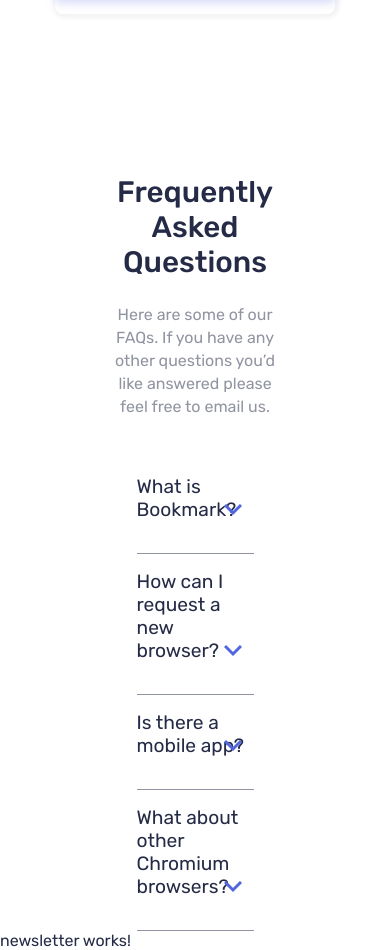
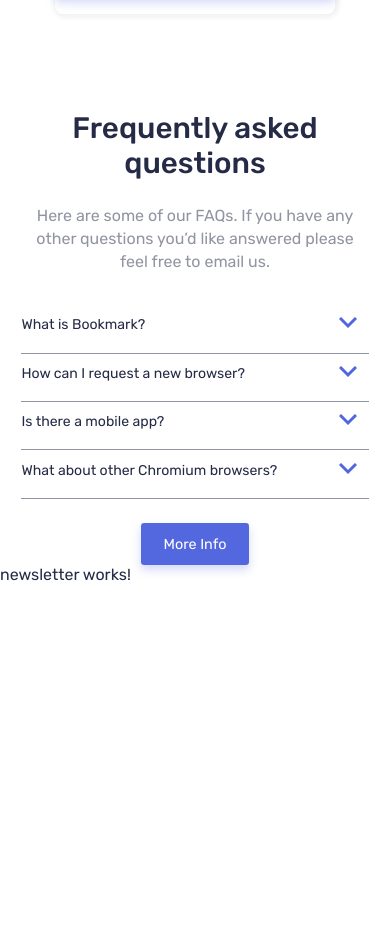
Before and after one commit to JungleGiu/Angular-clone, an Angular app: page / in a window 390 px wide. Shown: the part 2781-3731 px from the top of the page. After the commit the page ends 3365 px from the top, so only its background shows below. Built offline with nearby package versions, Linux system fonts and the light colour scheme.

Commit message:
finished mobile and desktop layout, still polishing details

```diff
--- a/src/app/sections/faq/faq.html
+++ b/src/app/sections/faq/faq.html
@@ -1,7 +1,7 @@
 <section id="faq" class="faq">
     <div id="faq-text">
         <app-text-content
-        [textContentTitle]="'Frequently Asked Questions'"
+        [textContentTitle]="'Frequently asked questions'"
         [textContentDescription]="
             'Here are some of our FAQs. If you have any other questions you’d like answered please feel free to email us.'
         "
@@ -15,5 +15,6 @@
         </details>
 
     }
-    </div>
+</div>
+<button>More Info</button>
 </section>
--- a/src/app/sections/faq/faq.scss
+++ b/src/app/sections/faq/faq.scss
@@ -19,7 +19,7 @@
     justify-content: space-between;
     align-items: flex-start;
     text-align: left;
-    width: 30%;
+    width: 35%;
     font-size: 1.2rem;
 }
 summary {
@@ -33,11 +33,11 @@
   cursor: pointer;
     width: 100%;
     padding: 1rem 0;
-border-bottom: solid 1px var.$secondary-color;
+border-bottom: solid 0.5px var.$secondary-color;
 }
 ::details-content {
   margin-top: 1rem;
-  font-size: 1.1rem;
+  font-size: 1rem;
   font-weight: 400;
   line-height: 1.45;
   color: var.$secondary-color;
@@ -58,3 +58,38 @@
   transform: translateX(100%) rotate(180deg);
 
 }
+ button {
+    @include var.button(var.$tertiary-color, #ffffff, 0.8rem 1.6rem, 1rem);
+ }
+
+
+@media screen and (max-width: 768px) {
+    #faq{
+        margin-top: 5rem;
+      gap: 1.5rem;
+    }
+    #faq-text{
+        width:85%;
+    }
+    #faq-container{
+        width: 89%;
+        font-size: 0.88rem; ;
+    }
+    details {
+        cursor: pointer;
+          width: 100%;
+          padding: 0.7rem 0;
+      border-bottom: solid 1px var.$secondary-color;
+      height: min-content;
+      }
+      ::details-content {
+        margin-top: 0.5rem;
+        font-size: 0.9rem;
+        font-weight: 400;
+        line-height: 1.45;
+        color: var.$secondary-color;
+      }
+      button {
+        @include var.button(var.$tertiary-color, #ffffff, 0.8rem 1.4rem, 0.9rem);
+     }
+}
```
